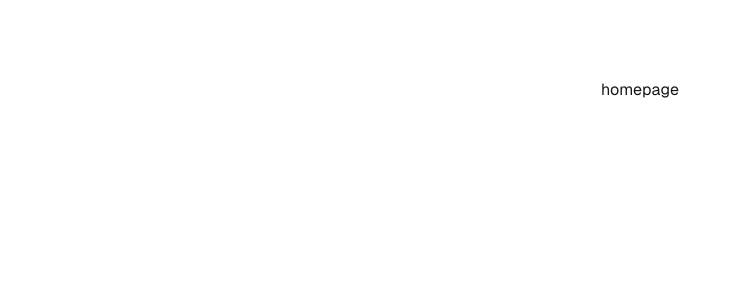
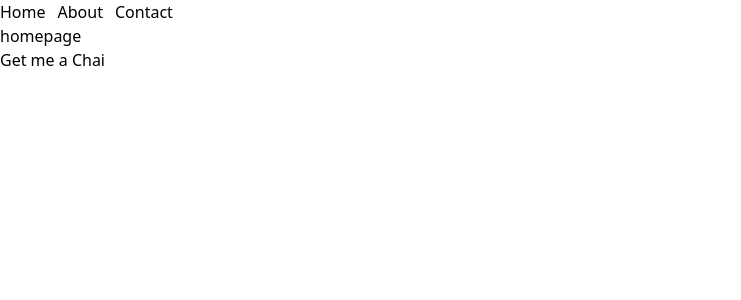
Before and after one commit to paiabhishekpai/get-me-a-chai, a Next.js app: page / in a window 1280 px wide. Shown: the top 300 px of the page, without its empty margins (0-741 px from the left). Built offline with nearby package versions, Linux system fonts and the light colour scheme.

Commit message:
initialising a navbar and footer

```diff
--- a/app/globals.css
+++ b/app/globals.css
@@ -1,27 +1,3 @@
 @tailwind base;
 @tailwind components;
 @tailwind utilities;
-
-:root {
-  --background: #ffffff;
-  --foreground: #171717;
-}
-
-@media (prefers-color-scheme: dark) {
-  :root {
-    --background: #0a0a0a;
-    --foreground: #ededed;
-  }
-}
-
-body {
-  color: var(--foreground);
-  background: var(--background);
-  font-family: Arial, Helvetica, sans-serif;
-}
-
-@layer utilities {
-  .text-balance {
-    text-wrap: balance;
-  }
-}
--- a/app/layout.js
+++ b/app/layout.js
@@ -1,5 +1,7 @@
 import localFont from "next/font/local";
 import "./globals.css";
+import Navbar from "@/components/Navbar";
+import Footer from "@/components/Footer";
 
 const geistSans = localFont({
   src: "./fonts/GeistVF.woff",
@@ -13,8 +15,8 @@ const geistMono = localFont({
 });
 
 export const metadata = {
-  title: "Create Next App",
-  description: "Generated by create next app",
+  title: "Get Me a Chai-Fund your projects",
+  description: "A website dedicated for crowdfunding creators",
 };
 
 export default function RootLayout({ children }) {
@@ -23,7 +25,9 @@ export default function RootLayout({ children }) {
       <body
         className={`${geistSans.variable} ${geistMono.variable} antialiased`}
       >
+        <Navbar />
         {children}
+        <Footer />
       </body>
     </html>
   );
--- a/app/page.js
+++ b/app/page.js
@@ -2,9 +2,8 @@ import Image from "next/image";
 
 export default function Home() {
   return (
-    <div className="grid grid-rows-[20px_1fr_20px] items-center justify-items-center min-h-screen p-8 pb-20 gap-16 sm:p-20 font-[family-name:var(--font-geist-sans)]">
-
-     homepage
+<div>
+       homepage
     </div>
   );
 }
--- /dev/null
+++ b/components/Footer.js
@@ -0,0 +1,11 @@
+import React from 'react'
+
+const Footer = () => {
+  return (
+    <footer>
+        <p> Get me a Chai </p>
+        </footer>
+  )
+}
+
+export default Footer
--- /dev/null
+++ b/components/Navbar.js
@@ -0,0 +1,15 @@
+import React from "react";
+
+const Navbar = () => {
+  return (
+  <nav>
+    <ul className="flex gap-3">
+        <li>Home</li>
+        <li>About</li>
+        <li>Contact</li>
+    </ul>
+  </nav>
+  )
+};
+
+export default Navbar;
```
